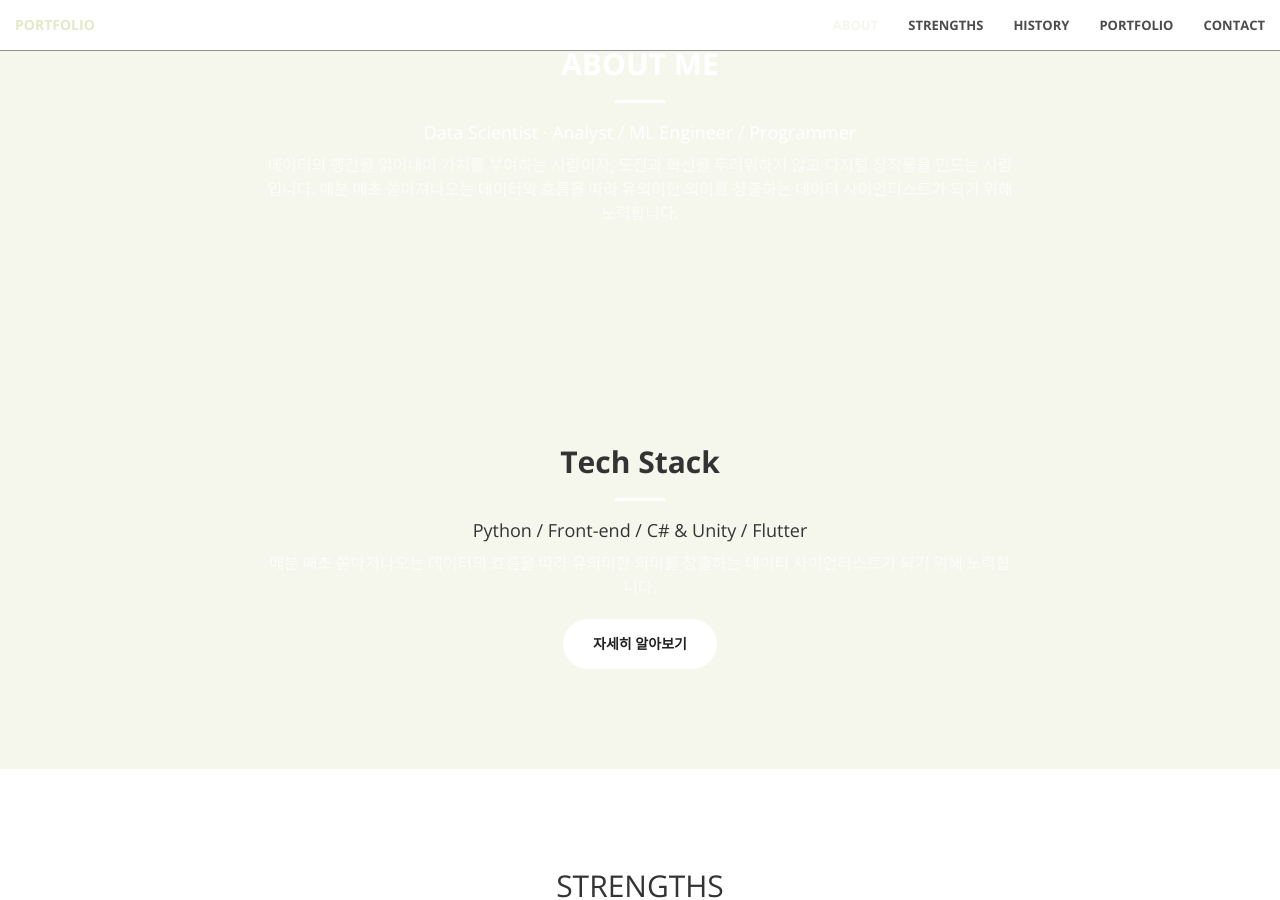
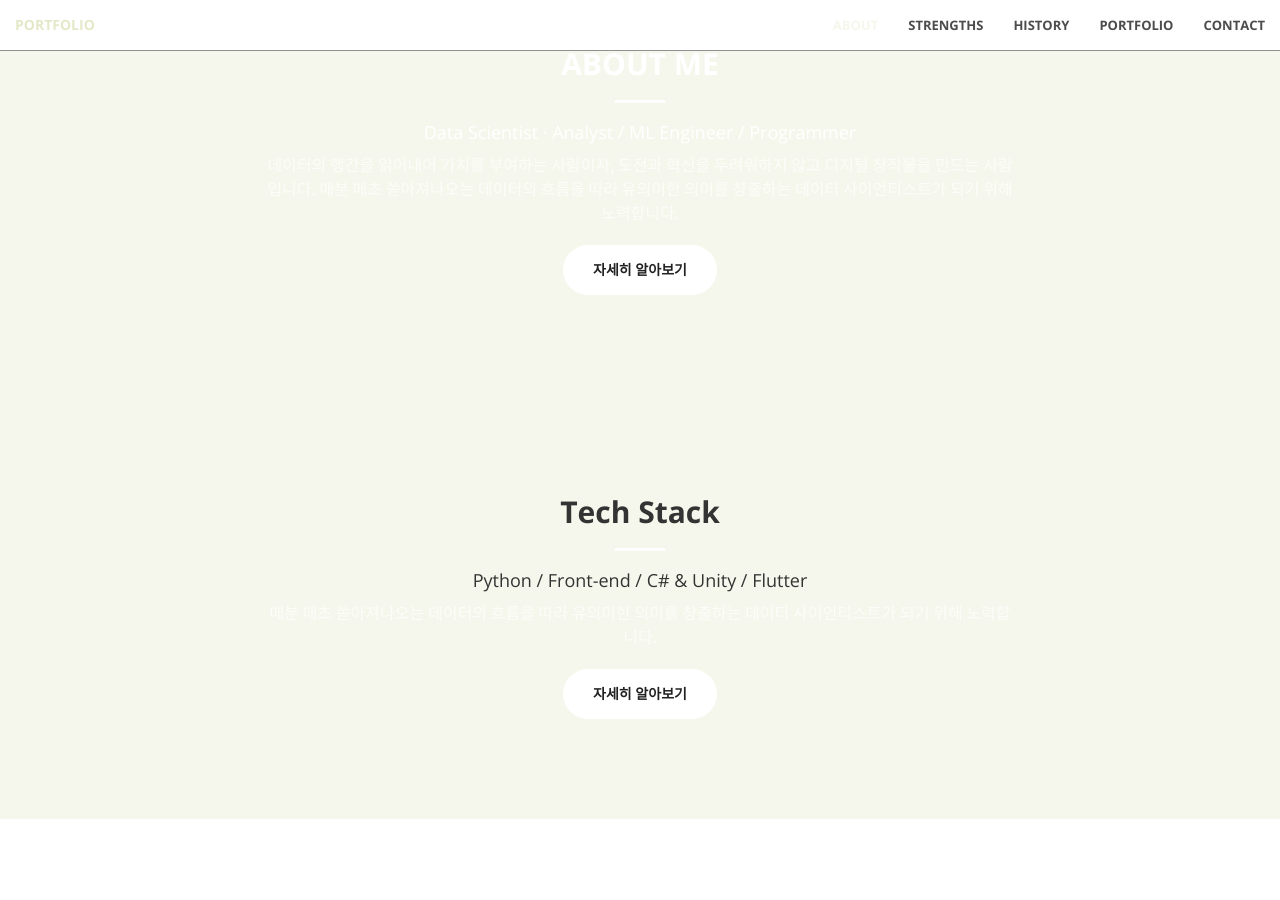
Before and after one commit to ymdev2023/ymdev2023.github.io, a Jekyll site: the page built from index.html, in a window 1280 px wide and 900 px high, scrolled down 973 px. Built offline with Jekyll 4.4.1, drawn with Linux system fonts in a browser that asks for light colours.

Commit message:
Update call-to-action.html

```diff
--- a/_includes/call-to-action.html
+++ b/_includes/call-to-action.html
@@ -8,6 +8,8 @@
                 <hr class="light">
                 <h4> Data Scientist · Analyst / ML Engineer / Programmer </h4>
                 <p class="text-faded">데이터의 행간을 읽어내어 가치를 부여하는 사람이자, 도전과 혁신을 두려워하지 않고 디지털 창작물을 만드는 사람입니다. 매분 매초 쏟아져나오는 데이터의 흐름을 따라 유의미한 의미를 창출하는 데이터 사이언티스트가 되기 위해 노력합니다.</p>
+                <p></p>
+                <a href="https://www.notion.so/codingym/Yoon-myung-Kim-cb3b5350ffe54b6a9ad2f94b7eff68e3?pvs=4" class="btn btn-default btn-xl wow tada" target="_blank">자세히 알아보기</a>
             </div>
         </div>
     </div>
```
